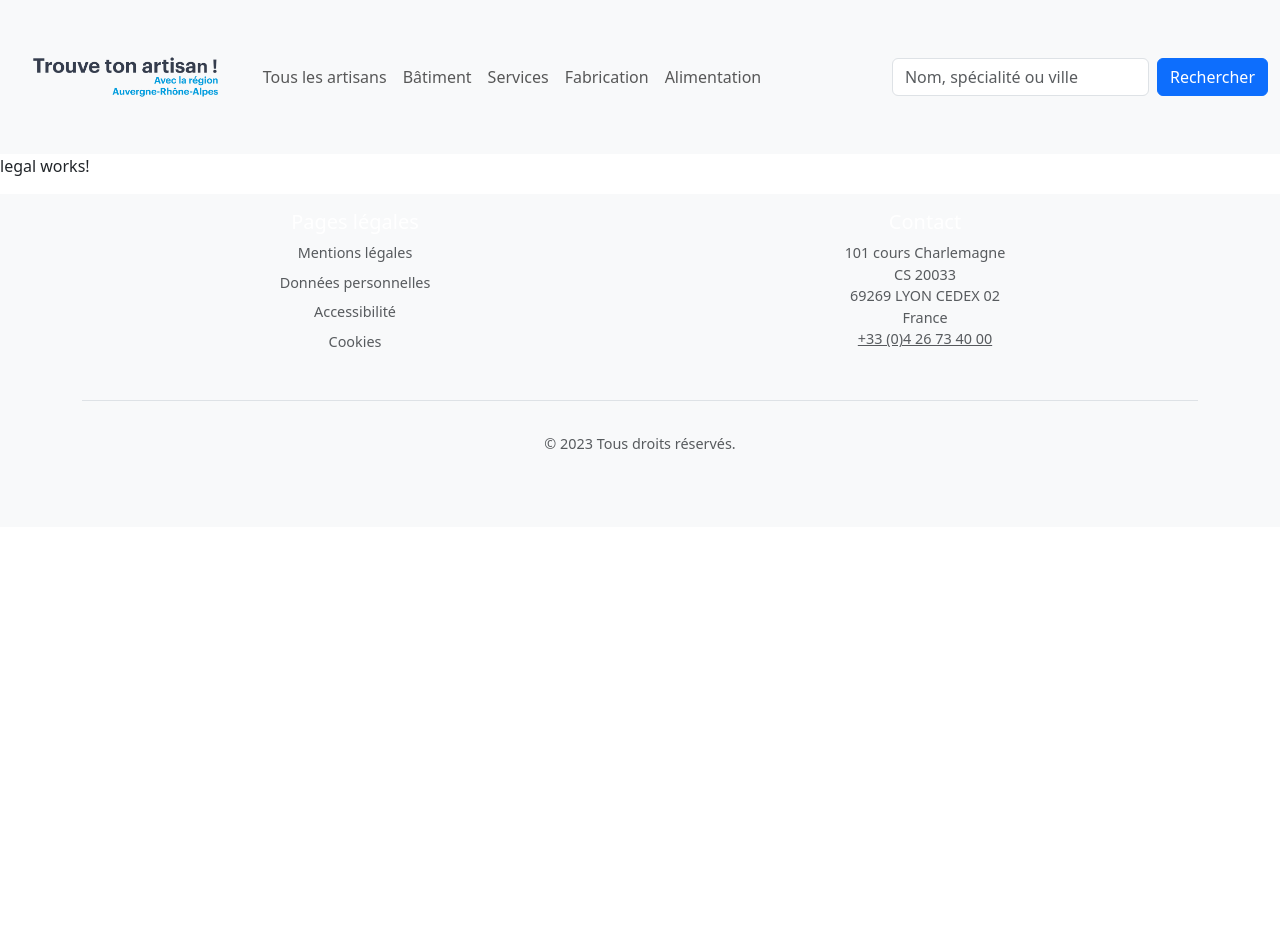
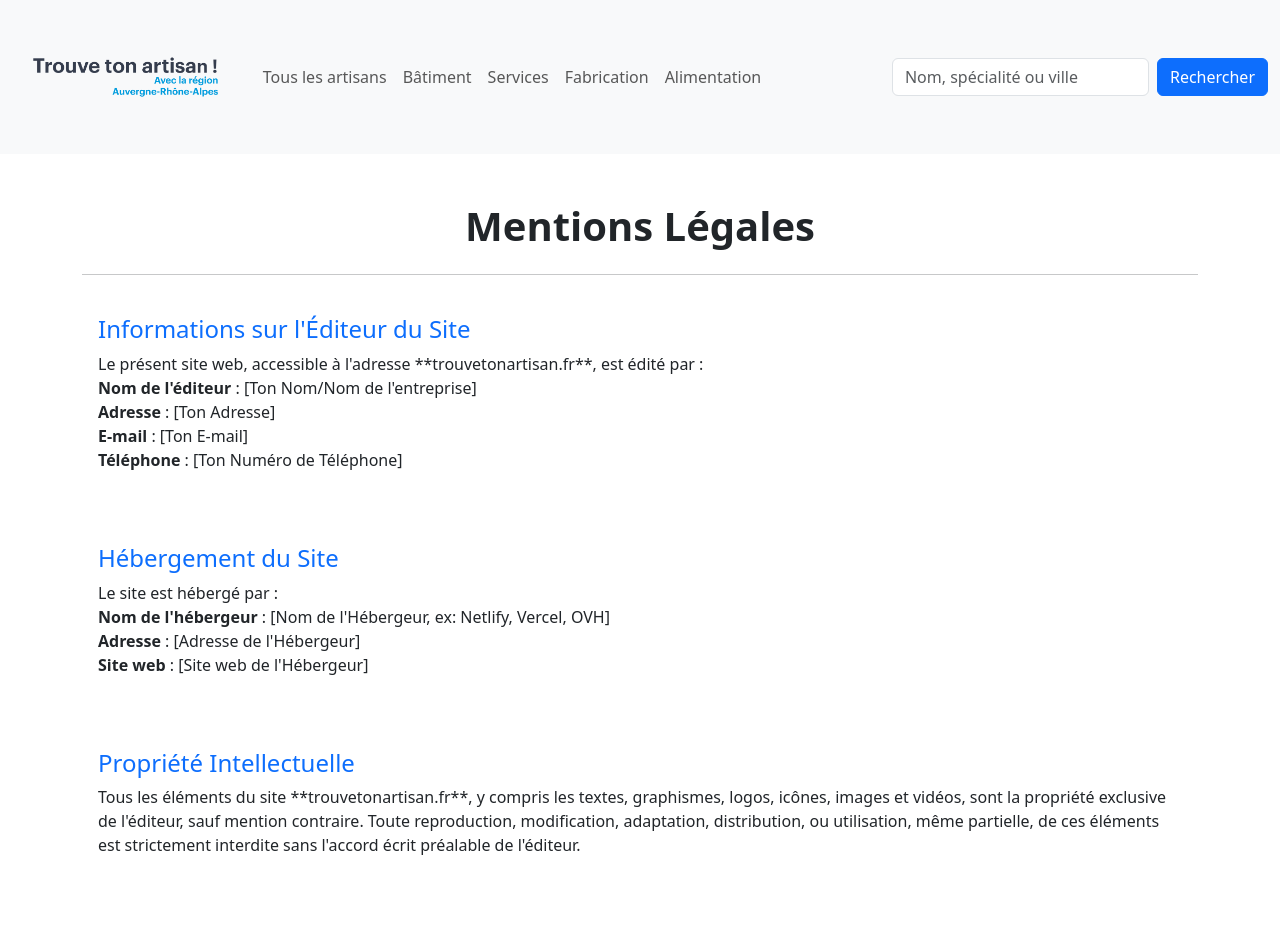
Before and after one commit to StephaneNewbieDev/projet-app-angular-1, an Angular app: page /legal in a window 1280 px wide. Shown: the top 932 px of the page. Before the commit the page ends 800 px from the top, so only its background shows below. Built offline with nearby package versions, Linux system fonts and the light colour scheme.

Commit message:
add last commit

```diff
--- a/src/app/components/footer/footer.html
+++ b/src/app/components/footer/footer.html
@@ -4,7 +4,7 @@
       <div class="col-md-6 mb-3">
         <h5>Pages légales</h5>
         <ul class="nav flex-column">
-          <li class="nav-item mb-2"><a routerLink="/mentions-legales" class="nav-link p-0 text-muted">Mentions légales</a></li>
+          <li class="nav-item mb-2"><a routerLink="/legal" class="nav-link p-0 text-muted">Mentions Légales</a></li>
           <li class="nav-item mb-2"><a routerLink="/donnees-personnelles" class="nav-link p-0 text-muted">Données personnelles</a></li>
           <li class="nav-item mb-2"><a routerLink="/accessibilite" class="nav-link p-0 text-muted">Accessibilité</a></li>
           <li class="nav-item mb-2"><a routerLink="/cookies" class="nav-link p-0 text-muted">Cookies</a></li>
--- a/src/app/components/footer/footer.ts
+++ b/src/app/components/footer/footer.ts
@@ -1,5 +1,6 @@
 import { Component } from '@angular/core';
 import { RouterModule } from '@angular/router';
+
 
 @Component({
   selector: 'app-footer',
--- a/src/app/pages/home/home.html
+++ b/src/app/pages/home/home.html
@@ -53,3 +53,4 @@
       </div>
     </div>
   </div>
+</div>
--- a/src/app/pages/home/home.ts
+++ b/src/app/pages/home/home.ts
@@ -1,7 +1,7 @@
-import { Component, OnInit, Inject } from '@angular/core';
+import { Component, Inject, OnInit } from '@angular/core';
 import { CommonModule } from '@angular/common';
-import { ArtisanService } from '../../artisan.service';
 import { RouterModule } from '@angular/router';
+import { ArtisanService } from '../../artisan.service'; // Correction du chemin d'accès
 
 @Component({
   selector: 'app-home',
@@ -11,17 +11,21 @@ import { RouterModule } from '@angular/router';
   styleUrls: ['./home.scss']
 })
 export class HomeComponent implements OnInit {
-  artisansDuMois: any[] = []; // Cette propriété contiendra les artisans filtrés
+  // Liste de tous les artisans
+  artisans: any[] = [];
+  // Liste des artisans "top" qui seront affichés sur la page d'accueil
+  artisansDuMois: any[] = [];
 
-  constructor(private artisanService: ArtisanService) {}
+  // Injection du service ArtisanService via le constructeur
+  constructor(private artisanService: ArtisanService) { }
 
   ngOnInit(): void {
-    this.artisanService.getArtisans().subscribe(data => {
-      // Tri des artisans par note décroissante
-      const sortedArtisans = data.sort((a: any, b: any) => b.note - a.note);
-
-      // Sélection des 3 premiers artisans les mieux notés
-      this.artisansDuMois = sortedArtisans.slice(0, 3);
+    // Appelle le service pour obtenir la liste des artisans
+    this.artisanService.getArtisans().subscribe((data: any[]) => {
+      // Stocke toutes les données des artisans
+      this.artisans = data;
+      // Filtre les artisans pour ne garder que ceux qui ont la propriété 'top' à 'true'
+      this.artisansDuMois = data.filter((artisan: any) => artisan.top === true);
     });
   }
 }
--- a/src/app/pages/legal/legal.html
+++ b/src/app/pages/legal/legal.html
@@ -1 +1,51 @@
-<p>legal works!</p>
+<div class="container my-5">
+  <div class="row">
+    <div class="col-12">
+      <h1 class="text-center fw-bold mb-4">Mentions Légales</h1>
+
+      <hr class="my-4">
+
+      <div class="p-3">
+        <h2 class="h4 text-primary">Informations sur l'Éditeur du Site</h2>
+        <p>
+          Le présent site web, accessible à l'adresse **trouvetonartisan.fr**, est édité par :
+          <br>
+          <strong>Nom de l'éditeur</strong> : [Ton Nom/Nom de l'entreprise]
+          <br>
+          <strong>Adresse</strong> : [Ton Adresse]
+          <br>
+          <strong>E-mail</strong> : [Ton E-mail]
+          <br>
+          <strong>Téléphone</strong> : [Ton Numéro de Téléphone]
+        </p>
+      </div>
+
+      <div class="p-3 mt-4">
+        <h2 class="h4 text-primary">Hébergement du Site</h2>
+        <p>
+          Le site est hébergé par :
+          <br>
+          <strong>Nom de l'hébergeur</strong> : [Nom de l'Hébergeur, ex: Netlify, Vercel, OVH]
+          <br>
+          <strong>Adresse</strong> : [Adresse de l'Hébergeur]
+          <br>
+          <strong>Site web</strong> : [Site web de l'Hébergeur]
+        </p>
+      </div>
+
+      <div class="p-3 mt-4">
+        <h2 class="h4 text-primary">Propriété Intellectuelle</h2>
+        <p>
+          Tous les éléments du site **trouvetonartisan.fr**, y compris les textes, graphismes, logos, icônes, images et vidéos, sont la propriété exclusive de l'éditeur, sauf mention contraire. Toute reproduction, modification, adaptation, distribution, ou utilisation, même partielle, de ces éléments est strictement interdite sans l'accord écrit préalable de l'éditeur.
+        </p>
+      </div>
+
+      <div class="p-3 mt-4">
+        <h2 class="h4 text-primary">Collecte de Données Personnelles</h2>
+        <p>
+          Le site ne collecte que les données personnelles nécessaires au fonctionnement du service et à la communication entre utilisateurs et artisans. Ces données sont traitées dans le respect de la vie privée et de la réglementation en vigueur (RGPD).
+        </p>
+      </div>
+    </div>
+  </div>
+</div>
--- a/src/app/pages/legal/legal.ts
+++ b/src/app/pages/legal/legal.ts
@@ -1,11 +1,16 @@
-import { Component } from '@angular/core';
+import { Component, OnInit } from '@angular/core';
+import { CommonModule } from '@angular/common';
+import { RouterModule } from '@angular/router';
 
 @Component({
   selector: 'app-legal',
-  standalone: false,
+  standalone: true,
+  imports: [CommonModule, RouterModule], // Assure-toi que CommonModule et RouterModule sont ici
   templateUrl: './legal.html',
   styleUrls: ['./legal.scss']
 })
-export class LegalComponent {
-
+export class LegalComponent implements OnInit {
+  // Le contenu de la classe peut être vide si tu n'as pas de logique
+  constructor() {}
+  ngOnInit(): void {}
 }
--- a/src/index.html
+++ b/src/index.html
@@ -1,5 +1,5 @@
 <!doctype html>
-<html lang="en">
+<html lang="fr">
 <head>
   <meta charset="utf-8">
   <title>Trouve ton artisan</title>
```
Also changed, not shown: src/app/pages/artisans/artisans.ts (+15 -1 lines), src/app/pages/page-not-found/page-not-found.html (indentation only), 1 other file (tests, documents, lock files or other folders). Lines whose indentation alone changed are shown as unchanged.
